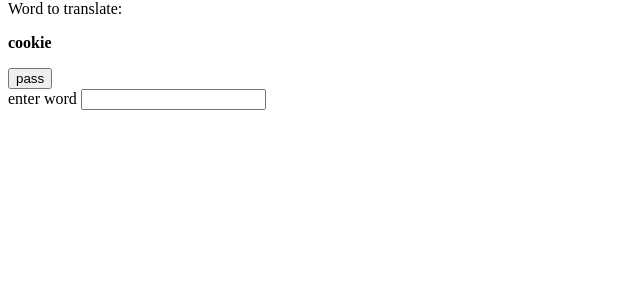
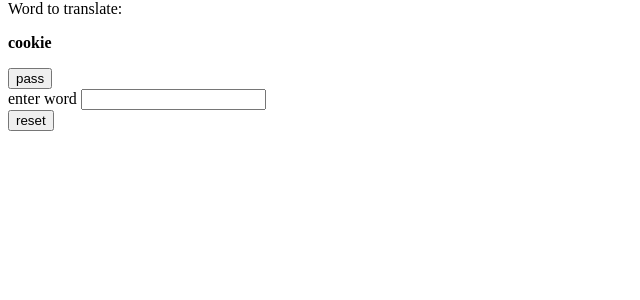
Before and after one commit to magalifabri/language-quiz, a PHP site: page / in a window 1280 px wide. Shown: the part 132-432 px from the top of the page, without its empty margins (0-640 px from the left). Run offline with PHP 8.4, Linux system fonts and the light colour scheme.

Commit message:
Add reset button

```diff
--- a/classes/LanguageGame.php
+++ b/classes/LanguageGame.php
@@ -78,6 +78,12 @@ class LanguageGame
         if (array_key_exists('pass', $_POST)) {
             $this->selectRandomWord();
         }
+
+        // reset button
+        if (array_key_exists('reset', $_POST)) {
+            $this->selectRandomWord();
+            $_SESSION['score'] = 0;
+        }
     }
 
     public function selectRandomWord()
--- a/view.php
+++ b/view.php
@@ -31,6 +31,10 @@
 	<?php if (!empty($game->userFeedback)) : ?>
 		<p><?= $game->userFeedback ?></p>
 	<?php endif ?>
+
+	<form action="" method="POST">
+		<button name="reset">reset</button>
+	</form>
 </body>
 
 </html>
```
